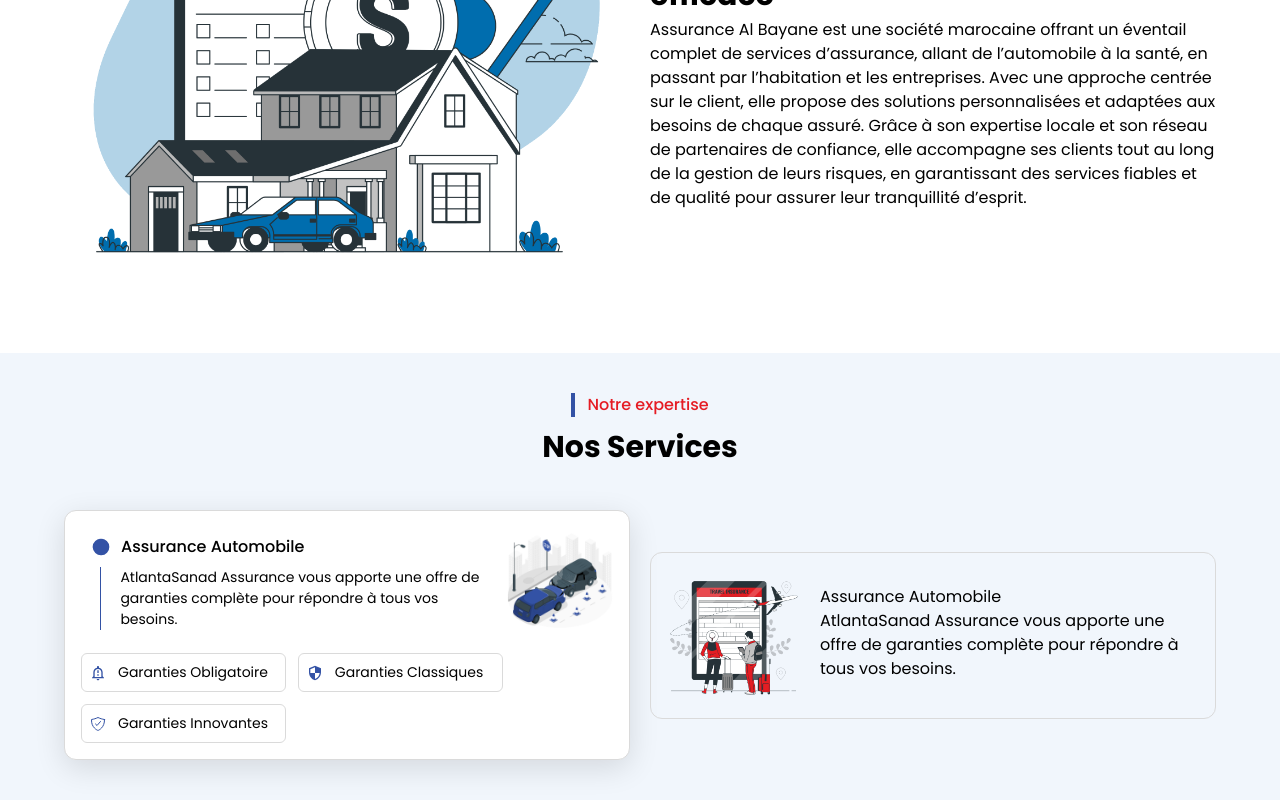
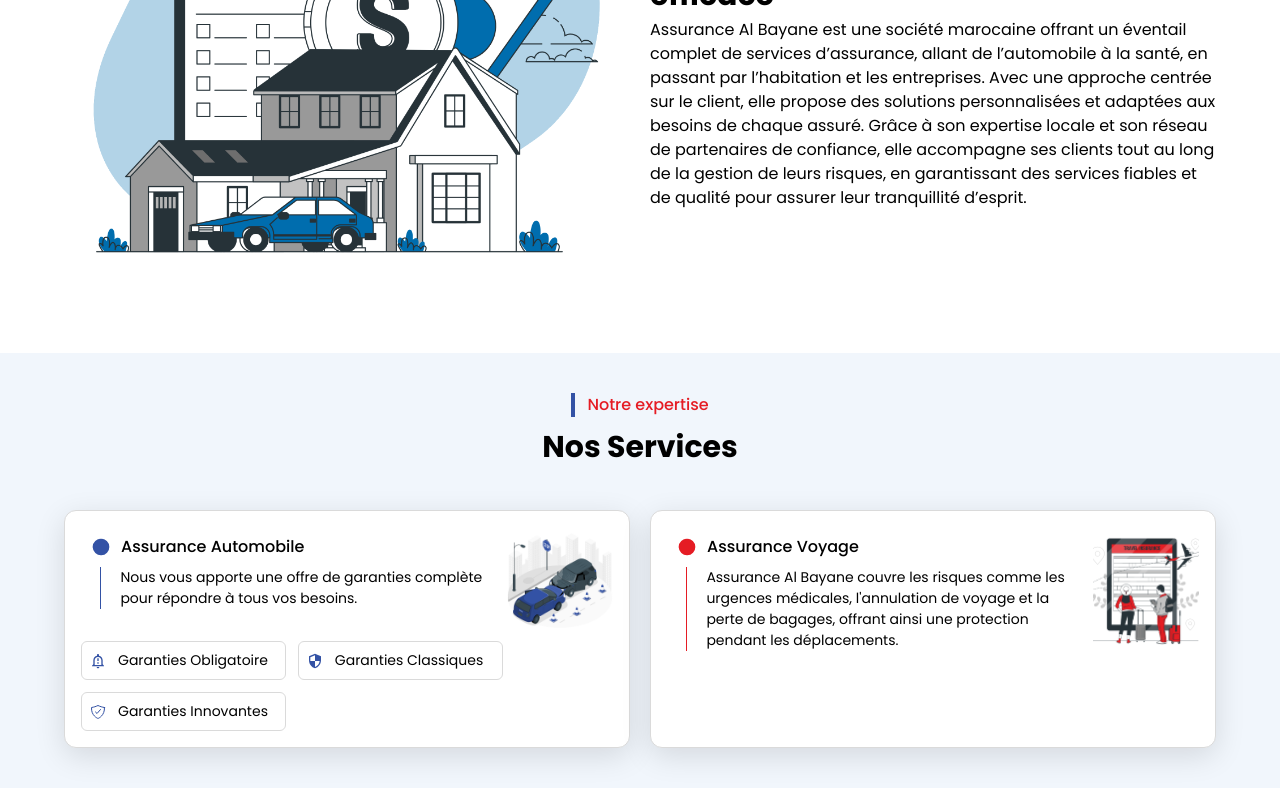
Before and after one commit to imanee11/insurance, a React (Create React App) app: page / in a window 1280 px wide. Shown: the part 1240-2040 px from the top of the page. Built offline with nearby package versions, Linux system fonts and the light colour scheme.

Commit message:
add travel card

```diff
--- a/src/components/home/Main.jsx
+++ b/src/components/home/Main.jsx
@@ -147,7 +147,7 @@
 
                     <div className='pt-10 pb-10'>
                         {/* first part */}
-                        <div className='flex gap-5 justify-center items-center'>
+                        <div className='flex gap-5 justify-center'>
                             {/* left */}
                             <div className='w-[50vw] border-[1px] bg-[#fff] border-[#dadada] rounded-xl p-4  shadow-[0_8px_30px_rgb(0,0,0,0.12)] hover:shadow-[rgba(17,_17,_26,_0.1)_0px_0px_16px] transition duration-300 cursor-pointer group'>
                                 {/* top part */}
@@ -159,14 +159,14 @@
                                         </div>
                                         <div className="border-l-[1px] border-[#3352A5] pl-[1.5vw] ml-[1.5vw]">
                                             {/* <p className="text-[#fff] text-[30px] font-bold">powerful when need.</p> */}
-                                            <p className='text-[14px]'>AtlantaSanad Assurance vous apporte une offre de garanties complète pour répondre à tous vos besoins.</p>
+                                            <p className='text-[14px]'>Nous vous apporte une offre de garanties complète pour répondre à tous vos besoins.</p>
                                         </div>
                                     </div>
                                     <img src={image.auto} alt="" className='w-[20%] object-cover' />
                                 </div>
 
                                 {/* bottom part */}
-                                <div className="pt-5 flex flex-wrap gap-3">
+                                <div className="pt-2 flex flex-wrap gap-3">
                                     <div className="flex items-center gap-3 border-[1px] border-[#dadada] p-2 w-[16vw] rounded-md group-hover:border-[#3352A5] transition duration-300">
                                         <MdOutlineNotificationImportant className='text-[#3352A5]' />
                                         <p className="text-[14px]">Garanties Obligatoire</p>
@@ -184,13 +184,38 @@
                             </div>
 
                             {/* right */}
-                            <div className='w-[50vw] flex gap-5 border-[1px] border-[#dadada] rounded-xl p-4'>
-                                <img src={image.travel} alt="" className='w-[25%]' />
-                                <div className='pt-4'>
-                                    <p>Assurance Automobile</p>
-                                    <p>AtlantaSanad Assurance vous apporte une offre de garanties complète pour répondre à tous vos besoins.</p>
+                            <div className='w-[50vw] border-[1px] bg-[#fff] border-[#dadada] rounded-xl p-4  shadow-[0_8px_30px_rgb(0,0,0,0.12)] hover:shadow-[rgba(17,_17,_26,_0.1)_0px_0px_16px] transition duration-300 cursor-pointer group'>
+                                {/* top part */}
+                                <div className='flex gap-3'>
+                                    <div>
+                                        <div className="flex items-center   ">
+                                            <TbPointFilled className="fa-solid fa-circle text-[40px]  text-[#E51C24]" />
+                                            <p className='flex gap-2 items-center text-[#000] font-medium'>Assurance Voyage</p>
+                                        </div>
+                                        <div className="border-l-[1px] border-[#E51C24] pl-[1.5vw] ml-[1.5vw]">
+                                            {/* <p className="text-[#fff] text-[30px] font-bold">powerful when need.</p> */}
+                                            <p className='text-[14px]'>Assurance Al Bayane couvre les risques comme les urgences médicales, l'annulation de voyage et la perte de bagages, offrant ainsi une protection pendant les déplacements.</p>
+                                        </div>
+                                    </div>
+                                    <img src={image.travel} alt="" className='w-[20%] object-cover' />
                                 </div>
 
+                                {/* bottom part */}
+                                {/* <div className="pt-2 flex flex-wrap gap-3">
+                                    <div className="flex items-center gap-3 border-[1px] border-[#dadada] p-2 w-[16vw] rounded-md group-hover:border-[#3352A5] transition duration-300">
+                                        <MdOutlineNotificationImportant className='text-[#3352A5]' />
+                                        <p className="text-[14px]">Garanties Obligatoire</p>
+                                    </div>
+                                    <div className="flex items-center gap-3 border-[1px] border-[#dadada] p-2 w-[16vw] rounded-md group-hover:border-[#3352A5] transition duration-300">
+                                        <MdSecurity className='text-[#3352A5]' />
+                                        <p className="text-[14px]">Garanties Classiques</p>
+                                    </div>
+                                    <div className="flex items-center gap-3 border-[1px] border-[#dadada] p-2 w-[16vw] rounded-md group-hover:border-[#3352A5] transition duration-300">
+                                        <IoShieldCheckmarkOutline className='text-[#3352A5]' />
+                                        <p className="text-[14px]">Garanties Innovantes</p>
+                                    </div>
+
+                                </div> */}
                             </div>
                         </div>
 
```
